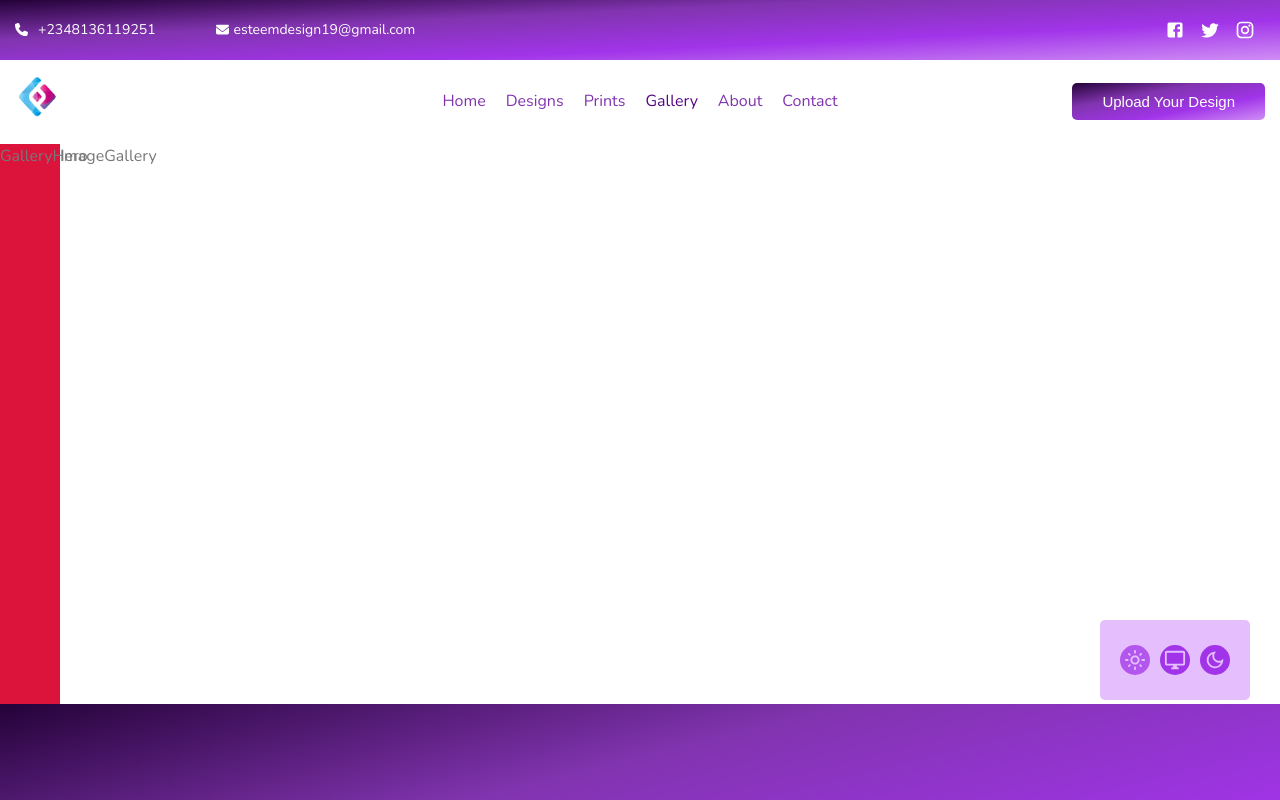
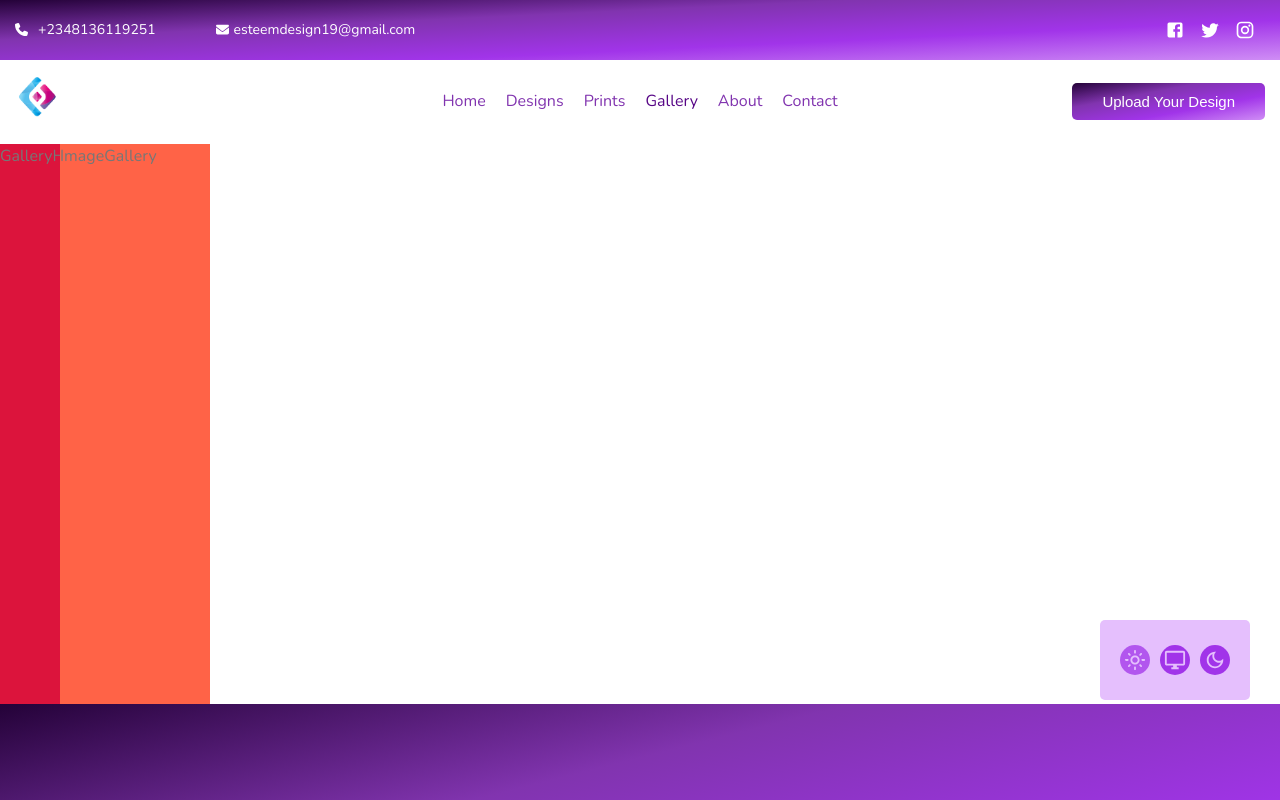
Before and after one commit to esteemayo/next-idesignx, a Next.js app: page /gallery in a window 1280 px wide. Shown: the top 800 px of the page. Built offline with nearby package versions, Linux system fonts and the light colour scheme.

Commit message:
fix: add css styling

```diff
--- a/src/components/ImageGallery.tsx
+++ b/src/components/ImageGallery.tsx
@@ -6,6 +6,8 @@ const ImageGallery = () => {
   return <Container>ImageGallery</Container>;
 };
 
-const Container = styled.section``;
+const Container = styled.section`
+  background-color: tomato;
+`;
 
 export default ImageGallery;
```
